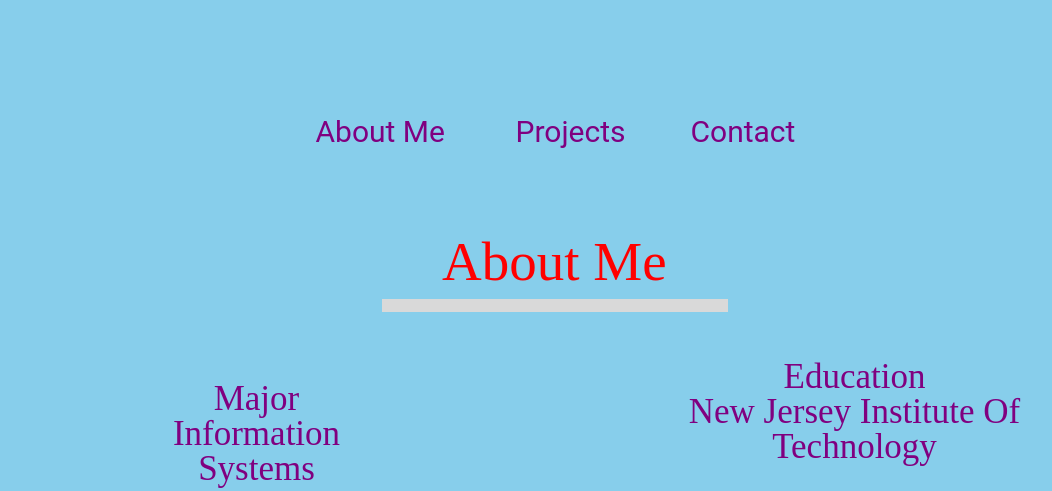
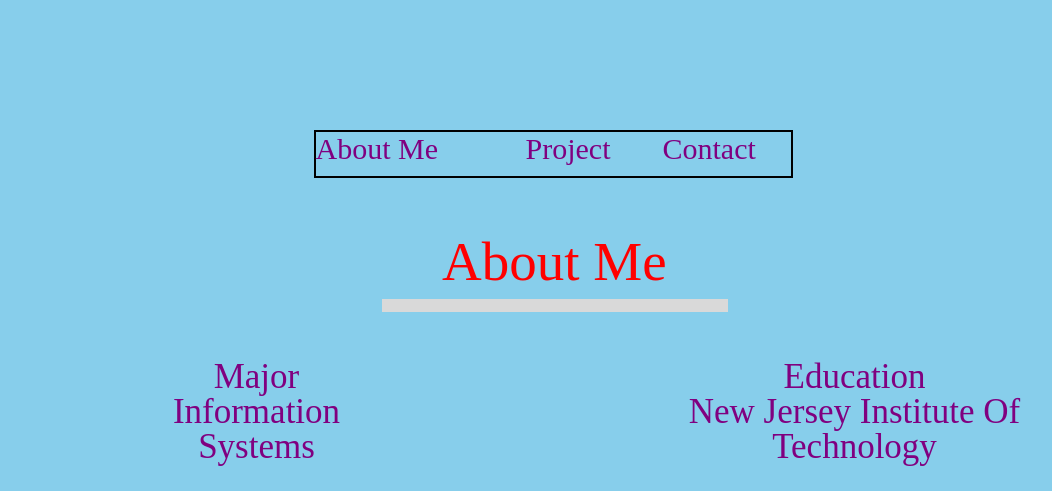
Before and after one commit to NJIT-WIS/Personal-Portfolio, a website: page docs/aboutme.html in a window 1280 px wide. Shown: the top 491 px of the page, without its empty margins (87-1139 px from the left). Drawn offline with Linux system fonts and the light colour scheme.

Commit message:
made changes to aboutme,project, and styles file

```diff
--- a/docs/aboutme.html
+++ b/docs/aboutme.html
@@ -11,10 +11,9 @@
   <body>
     <div class="AboutMe">
       <div class="Navbar">
-
-        <div class="Contact">Contact</div>
-        <div class="AboutMeText">About Me</div>
-        <div class="Projects">Projects</div>
+        <div class="NavItem">About Me</div>
+        <div class="NavItem">Project</div>
+        <div class="NavItem">Contact</div>
       </div>
       <div class="AboutMeContent">
         <div class="AboutMeTitle">About Me</div>
@@ -30,10 +29,10 @@
         <img class="Laptop1" src="images/laptop.png" />
       </div>
       <div class="SkillsSection">
-          <div class = "SkillsTitleandBar">
+
           <div class="SkillsTitle">Skills</div>
           <div class = "Rectangle3971"></div>
-          </div>
+
           <div class = "SkillBarSection">
           <div class="SkillBar">
               <div class="SkillTitle">SQL</div>
--- a/docs/styles1.css
+++ b/docs/styles1.css
@@ -12,36 +12,41 @@
   display: flex; /* Make the container a flex container */
   justify-content: center; /* Center the content horizontally */
   align-items: center; /* Center the content vertically */
+  padding-bottom: 100px;
 }
 
 .Navbar {
   width: 475px;
   height: 44px;
-  top: 118px;
   position: absolute;
+  top: 130px;
+  left: 0;
+  right: 0; /* Set both left and right to 0 to center horizontally */
+  margin: 0 auto;
+  border: 2px solid black;
+  justify-content: center;
 }
 
-.Contact,
-.AboutMeText,
-.Projects {
+.NavItem {
   position: absolute;
-  height: 44px;
   color: #800080;
   font-size: 30px;
-  font-family: Roboto;
   font-weight: 400;
-  line-height: 27.5px;
-  word-wrap: break-word;
 }
 
-.Contact {
-  left: 375px;
-}
-.AboutMeText {
+.NavItem:nth-child(1) {
+  width: 165px;
   left: 0px;
 }
-.Projects {
-  left: 200px;
+
+.NavItem:nth-child(2) {
+  width: 165px;
+  left: 210px;
+}
+
+.NavItem:nth-child(3) {
+  width: 223px;
+  left: 347px;
 }
 
 .AboutMeContent {
@@ -50,6 +55,7 @@
 
   top: 234px;
   position: absolute;
+  margin-bottom: 80px;
 }
 
 .AboutMeTitle {
@@ -65,6 +71,8 @@
   text-transform: capitalize;
   line-height: 55px;
   word-wrap: break-word;
+  margin: 0 auto;
+  justify-content: center;
 }
 
 .Rectangle3970 {
@@ -74,6 +82,8 @@
   top: 65px;
   position: absolute;
   background: #d9d9d9;
+  margin: 0 auto;
+  justify-content: center;
 }
 
 .MajorInformationSystems,
@@ -91,7 +101,7 @@
 
 .MajorInformationSystems {
   left: 82px;
-  top: 147px;
+  top: 125px;
   width: 285px;
   height: 156px;
 }
```
Also changed, not shown: docs/project.html (+5 -5 lines).
